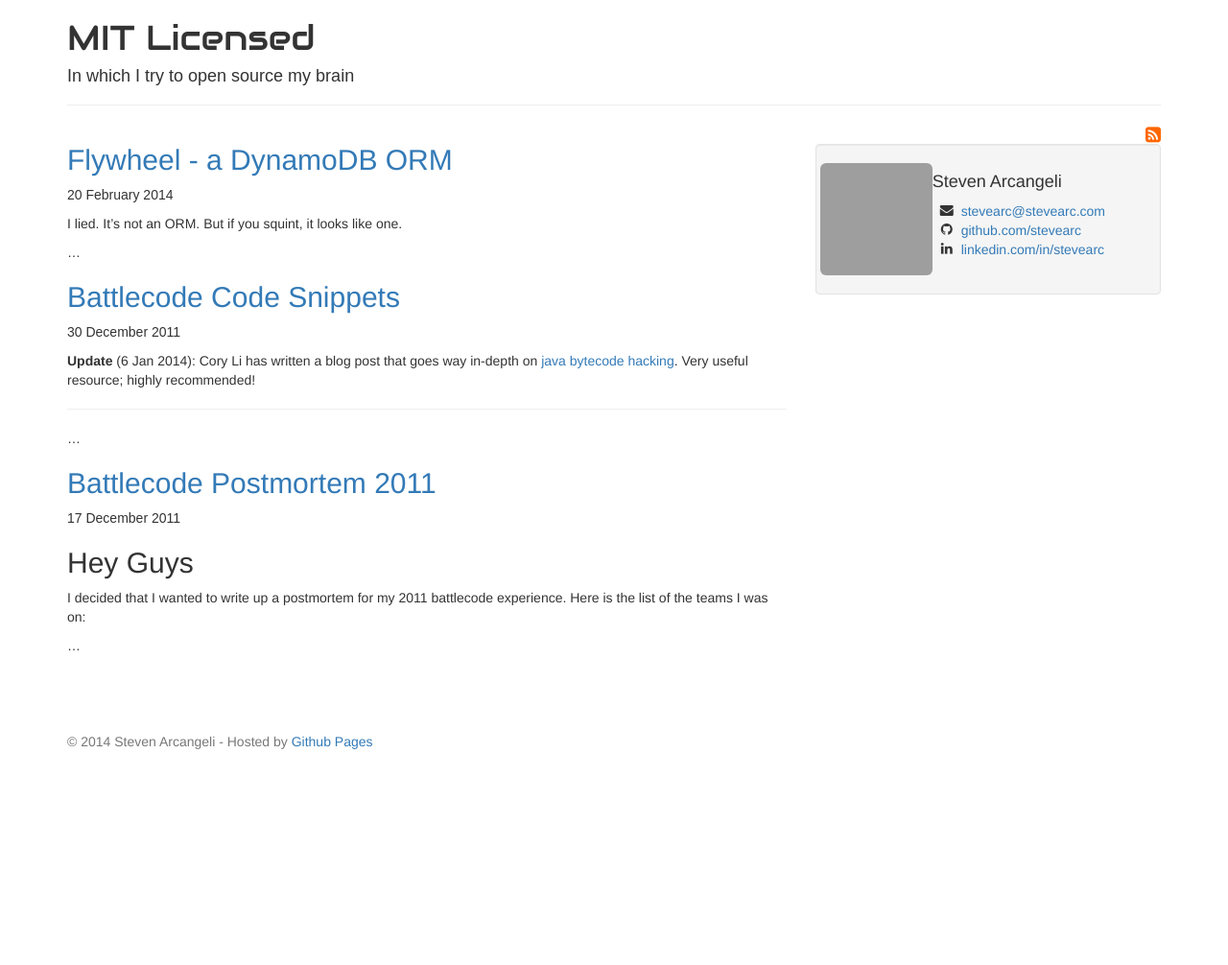
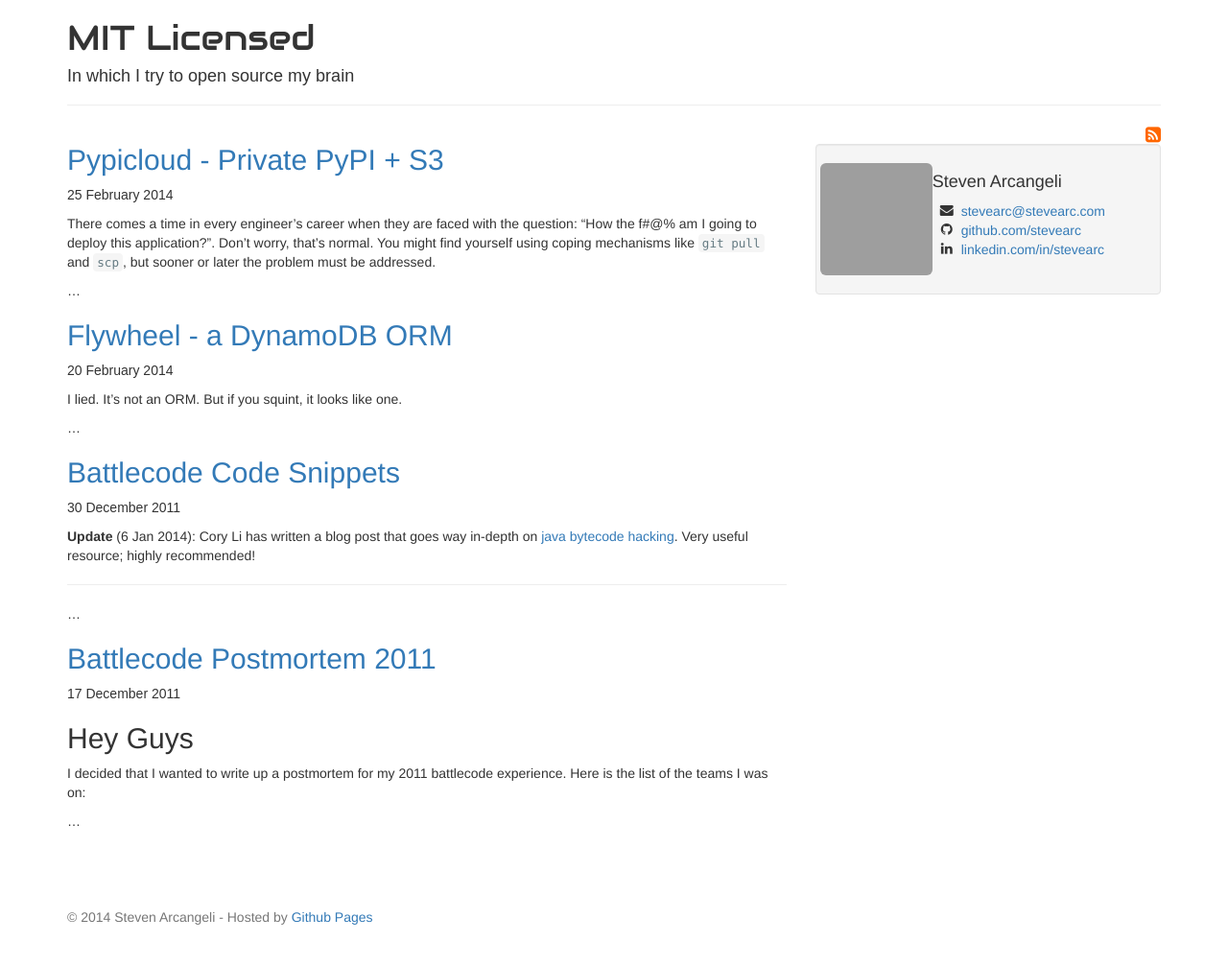
Before and after one commit to stevearc/stevearc.github.io, a Jekyll site: the page built from index.html, in a window 1280 px wide. Shown: the whole page at 96% size. Built offline with Jekyll 4.4.1, drawn with Linux system fonts in a browser that asks for light colours; nearby versions of some CDN libraries; some web fonts are replaced; Markdown is read by kramdown in place of the engine named in the settings; the list of posts is cut into pages by our own code; before the commit the page ends 900 px from its top, so only the background shows below that; grey boxes are pictures that could not be loaded.

Commit message:
Publishing post about pypicloud

```diff
--- a/_drafts/pypicloud.md
+++ b/_posts/2014-2-25-pypicloud.md
@@ -4,14 +4,14 @@
 description: A private PyPI server implementation that stores python packages in S3.
 no_code: true
 ---
-There comes a time in every DevOp's career when they are faced with the
-question: "How the f#@% am I going to deploy this application code?". Don't
-worry, that's normal. You may use coping mechanisms, like `git pull` and `scp`,
-but sooner or later the problem must be addressed.
+There comes a time in every engineer's career when they are faced with the
+question: "How the f#@% am I going to deploy this application?". Don't worry,
+that's normal. You might find yourself using coping mechanisms like `git pull`
+and `scp`, but sooner or later the problem must be addressed.
 
 The canonical solution for this problem is to use packages. Typically rpm's or
 deb's; something linked to the operating system. For those of you deploying
-python code, there is a third way: pip. Pip has a few distinct advantages over
+python code, there is a third[<sup>1</sup>](#1) way: pip. Pip has a few distinct advantages over
 OS packaging:
 
 * **Versioning** - The index can have multiple versions of the same package.
@@ -20,8 +20,8 @@
     python code.
 * **OS-independent** - Works on any system with Python installed
 
-So now you need to host your own Python Package Index (PyPI).  There are
-several options to choose from:
+If you use pip, you'll need to host your own Python Package Index (PyPI).
+There are several options to choose from:
 [pypiserver](https://pypi.python.org/pypi/pypiserver/1.1.5),
 [pyshop](https://pypi.python.org/pypi/pyshop),
 [mypypi](https://pypi.python.org/pypi/mypypi), and [a host of
@@ -43,8 +43,10 @@
 anything else.
 
 I set up a live demo at [pypi.stevearc.com](https://pypi.stevearc.com). You can
-browse the web interface and install packages from there (if you want to try
-uploading packages, run it yourself!)
+browse the web interface and install packages from there. If you want to try
+running it yourself, there are quick-start instructions [on
+github](http://github.com/mathcamp/pypicloud#quick-start). If you have docker
+installed you can start it with `docker run -p 8080:8080 stevearc/pypicloud`.
 
 Code: [github.com/mathcamp/pypicloud](http://github.com/mathcamp/pypicloud)
 Docs: [pypicloud.rtfd.org](http://pypicloud.rtfd.org)
@@ -52,3 +54,12 @@
 If people like it I might add more features, like LDAP support or something. If
 you have any feature requests, [file an
 issue](https://github.com/mathcamp/pypicloud/issues?state=open) on github!
+
+<ul class="list-unstyled" style="font-size: 90%">
+<li>
+    <a name="1"><sup>1</sup></a> You could also use Twitter's
+    <a href="http://youtu.be/NmpnGhRwsu0">PEX</a> format,
+    <a href="https://www.docker.io/">docker</a> containers, or others that I
+    probably haven't encountered.
+</li>
+</ul>
```
